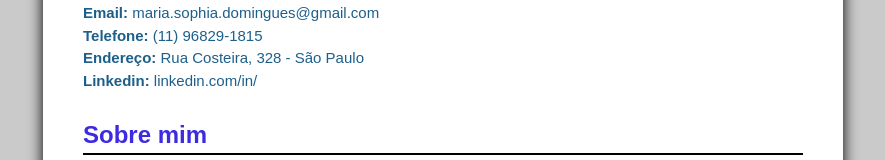
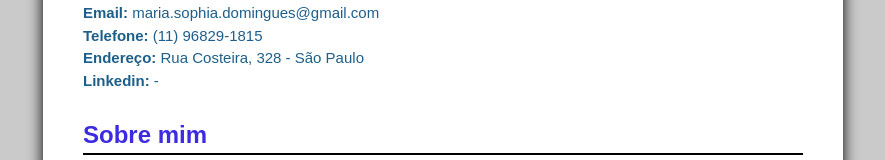
Before and after one commit to sophiamaria-ship-it/Sophia-soso-Desenvolvimento-web, a plain HTML site: page curriculo web ios/index.html in a window 1280 px wide. Shown: the part 227-387 px from the top of the page, without its empty margins (197-1082 px from the left). Drawn offline with Linux system fonts and the light colour scheme.

Commit message:
Add files via upload

```diff
--- a/curriculo web ios/index.html
+++ b/curriculo web ios/index.html
@@ -19,7 +19,7 @@
                 <p><strong>Email:</strong> maria.sophia.domingues@gmail.com </p>
                 <p><strong>Telefone:</strong> (11) 96829-1815</p>
                 <p><strong>Endereço:</strong> Rua Costeira, 328 - São Paulo
-                <p><strong>Linkedin:</strong> linkedin.com/in/
+                <p><strong>Linkedin:</strong> -
             </section>
 
             <section class="sobre">
```
